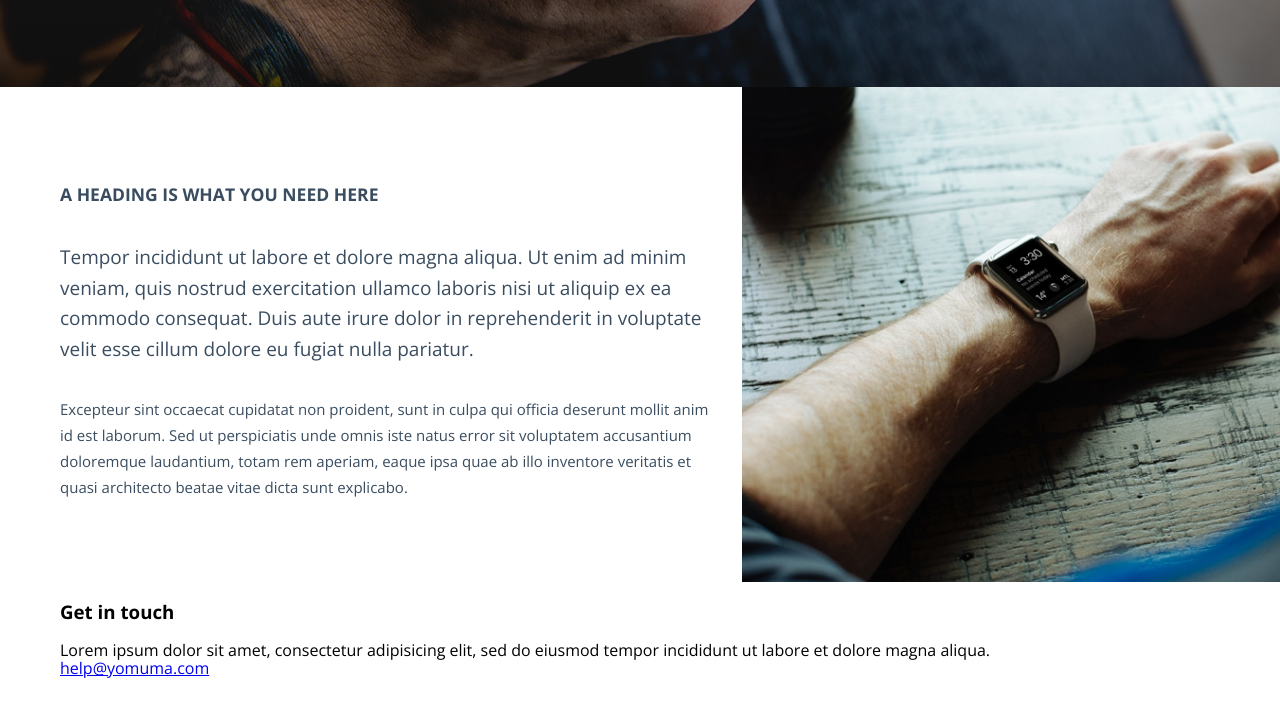
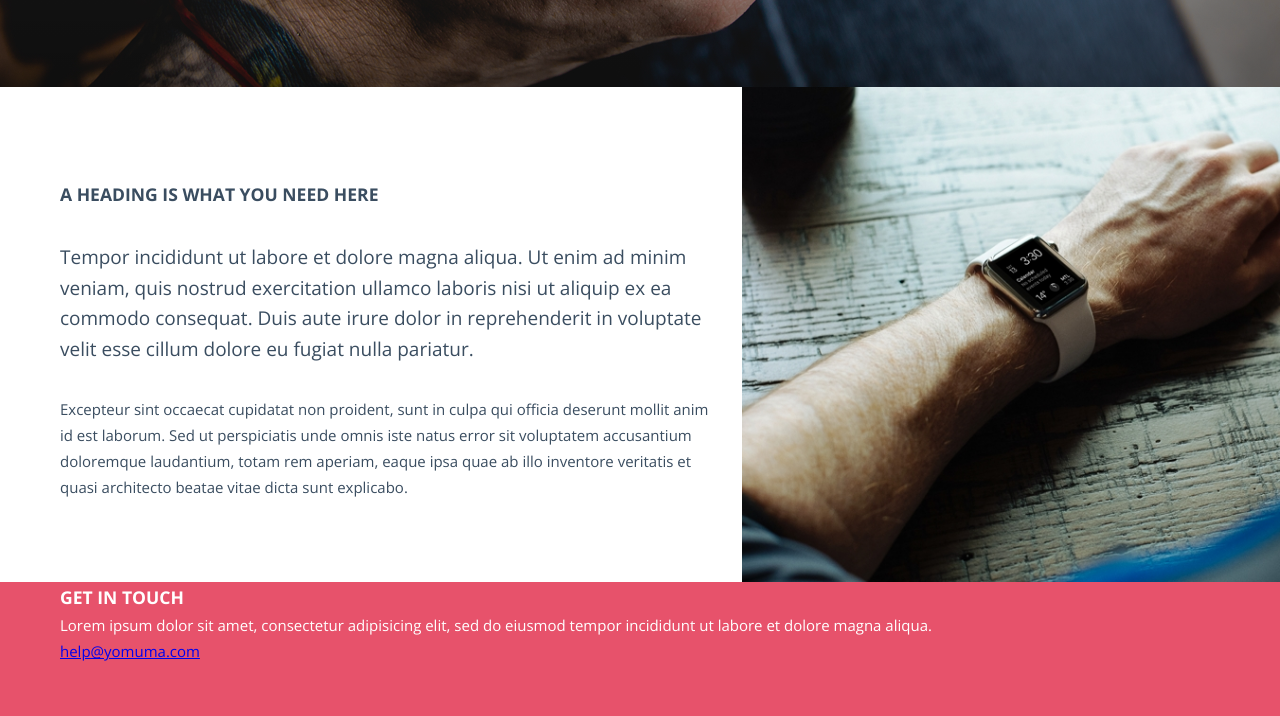
Before and after one commit to kvibrik/pex, a website: page index.html in a window 1280 px wide. Shown: the part 3467-4183 px from the top of the page. Before the commit the page ends 4146 px from the top, so only its background shows below. Drawn offline with nearby package versions, Linux system fonts and the light colour scheme.

Commit message:
блок contacts

```diff
--- /dev/null
+++ b/src/scss/partials/_contacts.scss
@@ -0,0 +1,16 @@
+@import "var";
+
+.contacts {
+  width: 100%;
+  background-color: $pink;
+  min-height: 460px;
+  font-size: 0.938rem;
+  color: $white;
+  font-weight: 400;
+  line-height: 1.733;
+
+  &__title {
+    text-transform: uppercase;
+    font-weight: 700;
+  }
+}
--- a/src/scss/partials/_main.scss
+++ b/src/scss/partials/_main.scss
@@ -7,6 +7,10 @@ body {
   @include openSans;
 }
 
+h3 {
+  margin: 0;
+  padding: 0;
+}
 .container {
   @include center;
   @include box;
--- a/src/scss/style.scss
+++ b/src/scss/style.scss
@@ -7,3 +7,4 @@
 @import 'partials/about';
 @import 'partials/experience';
 @import 'partials/article';
+@import 'partials/contacts';
```
Also changed, not shown: css/style.css, 1 other file.
